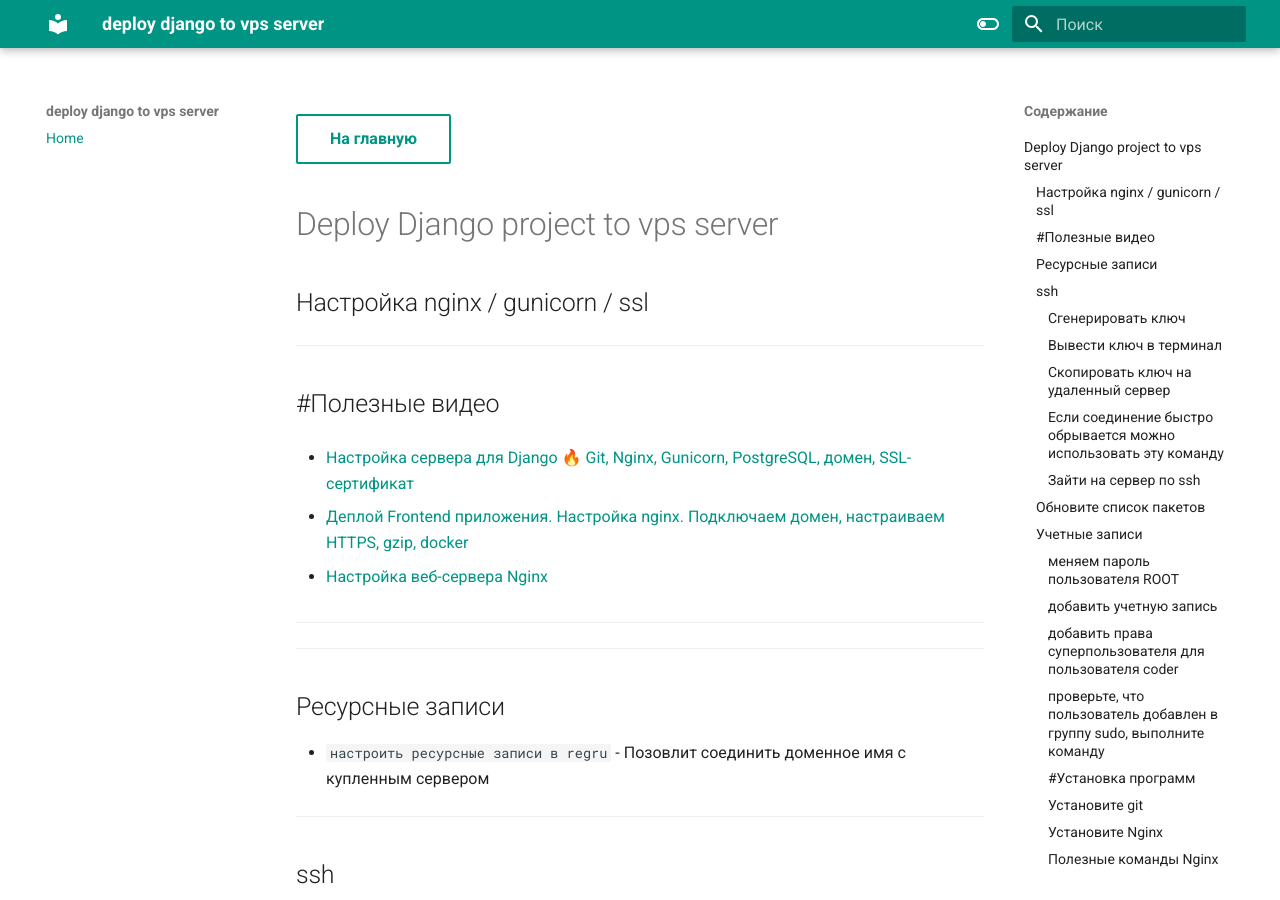
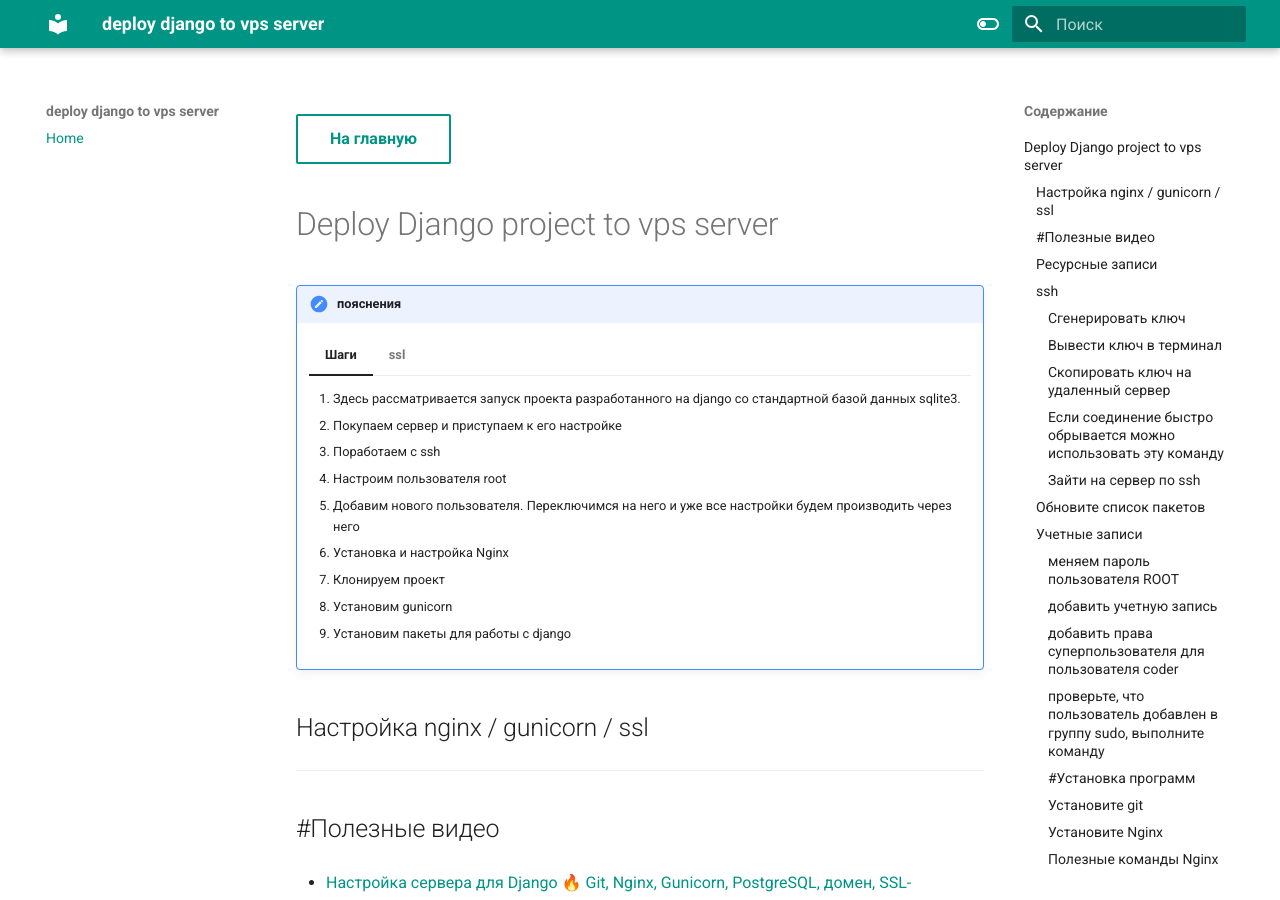
Before and after one commit to pavelcity/deploy-django-to-vps-server, an MkDocs documentation site: the page built from docs/index.md, in a window 1280 px wide and 900 px high. Built offline with MkDocs 1.6.1 and Material for MkDocs 9.7.7, drawn with Linux system fonts in a browser that asks for light colours.

Commit message:
add description

```diff
--- a/docs/index.md
+++ b/docs/index.md
@@ -3,7 +3,23 @@
 
 # Deploy Django project to vps server
 
+!!! note "пояснения"
+    === "Шаги"
+        1. Здесь рассматривается запуск проекта разработанного на django со стандартной базой данных sqlite3.
+        2. Покупаем сервер и приступаем к его настройке
+        3. Поработаем с ssh
+        4. Настроим пользователя root
+        5. Добавим нового пользователя. Переключимся на него и уже все настройки будем производить через него
+        6. Установка и настройка Nginx
+        7. Клонируем проект
+        8. Установим gunicorn
+        9. Установим пакеты для работы с django
+    === "ssl"
+        1. Нуачимся подключать к нашему домену ssl сертификат
+
+
 ## Настройка nginx / gunicorn / ssl
+
 
 
 
```
